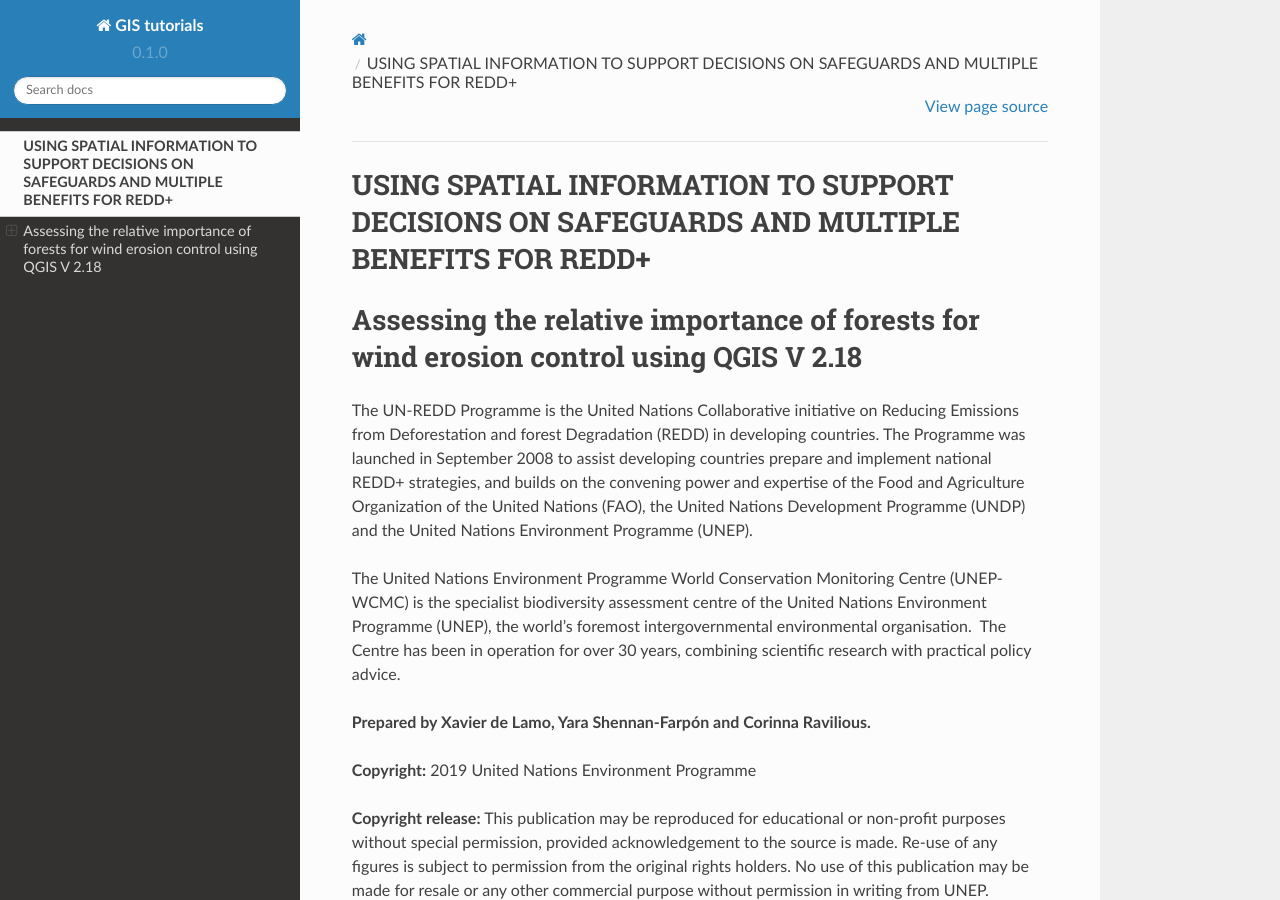
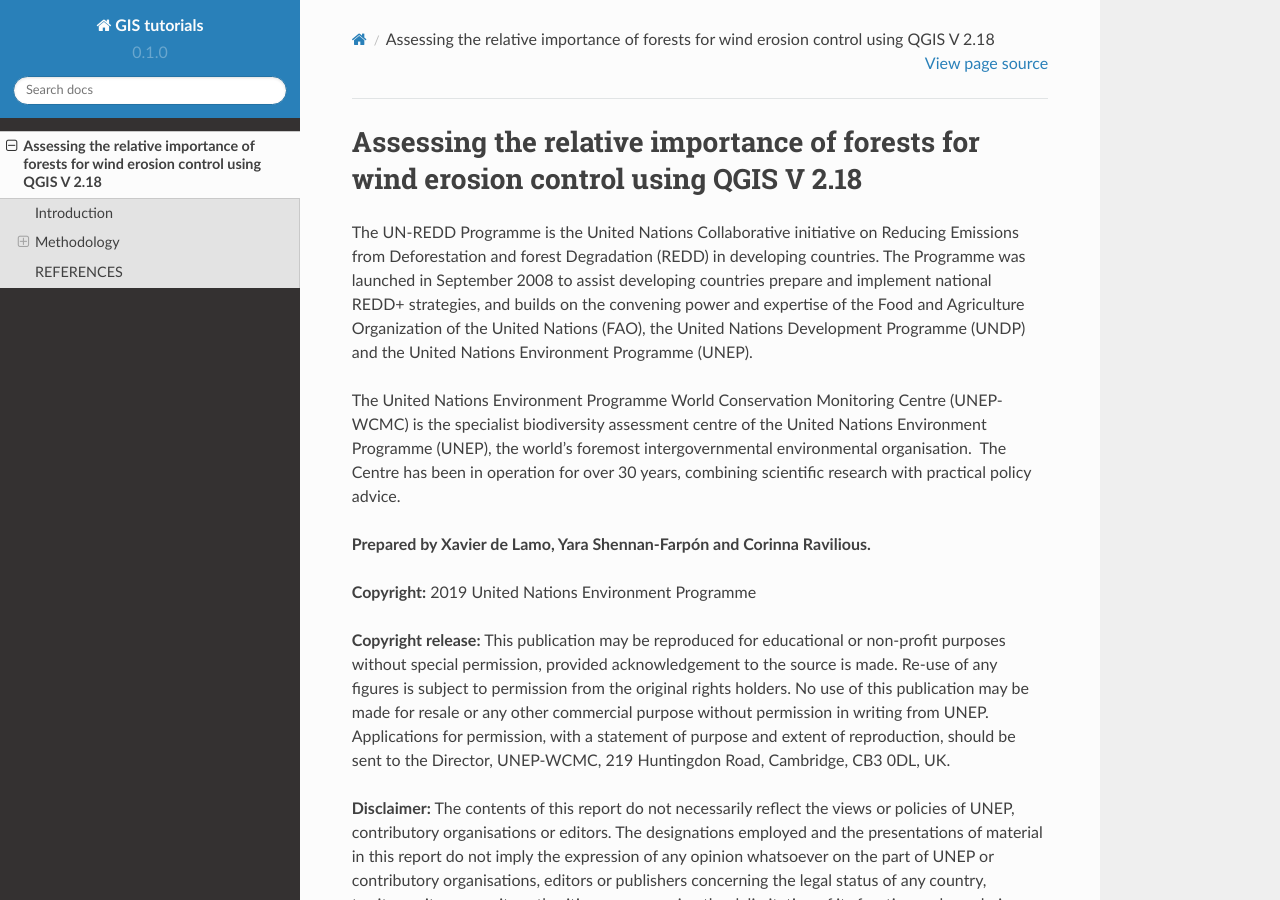
Before and after one commit to corinnar/GIS_tutorials, a Sphinx documentation site: the page built from docs/source/Wind_Erosion_Tutorial_EN.rst, in a window 1280 px wide and 900 px high. Built offline with Sphinx 7.4.7 and the Read the Docs theme 2.0.0, drawn with Linux system fonts in a browser that asks for light colours.

Commit message:
Update Wind_Erosion_Tutorial_EN.rst

```diff
--- a/docs/source/Wind_Erosion_Tutorial_EN.rst
+++ b/docs/source/Wind_Erosion_Tutorial_EN.rst
@@ -1,6 +1,3 @@
-============================================================================================
-USING SPATIAL INFORMATION TO SUPPORT DECISIONS ON SAFEGUARDS AND MULTIPLE BENEFITS FOR REDD+
-============================================================================================
 ============================================================================================
 Assessing the relative importance of forests for wind erosion control using QGIS V 2.18
 ============================================================================================
```
